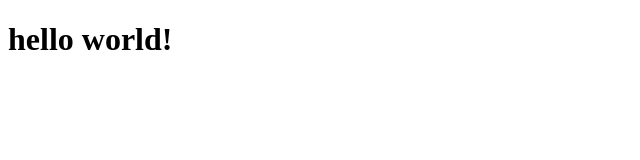
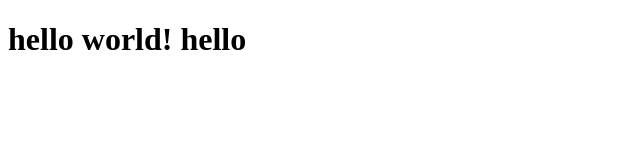
Before and after one commit to icodesometimes/project0, a plain HTML site: page hello.html in a window 1280 px wide. Shown: the whole page, without its empty margins (0-640 px from the left). Drawn offline with Linux system fonts and the light colour scheme.

Commit message:
Update hello.html

```diff
--- a/hello.html
+++ b/hello.html
@@ -5,7 +5,7 @@
     <meta charset="UTF-8">
     <meta name="viewport" content="width=device-width, initial-scale=1.0">
     <title>My Web page</title>
-    <h1>hello world!</h1>
+    <h1>hello world! hello</h1>
 </head>
 
 <body>
```
